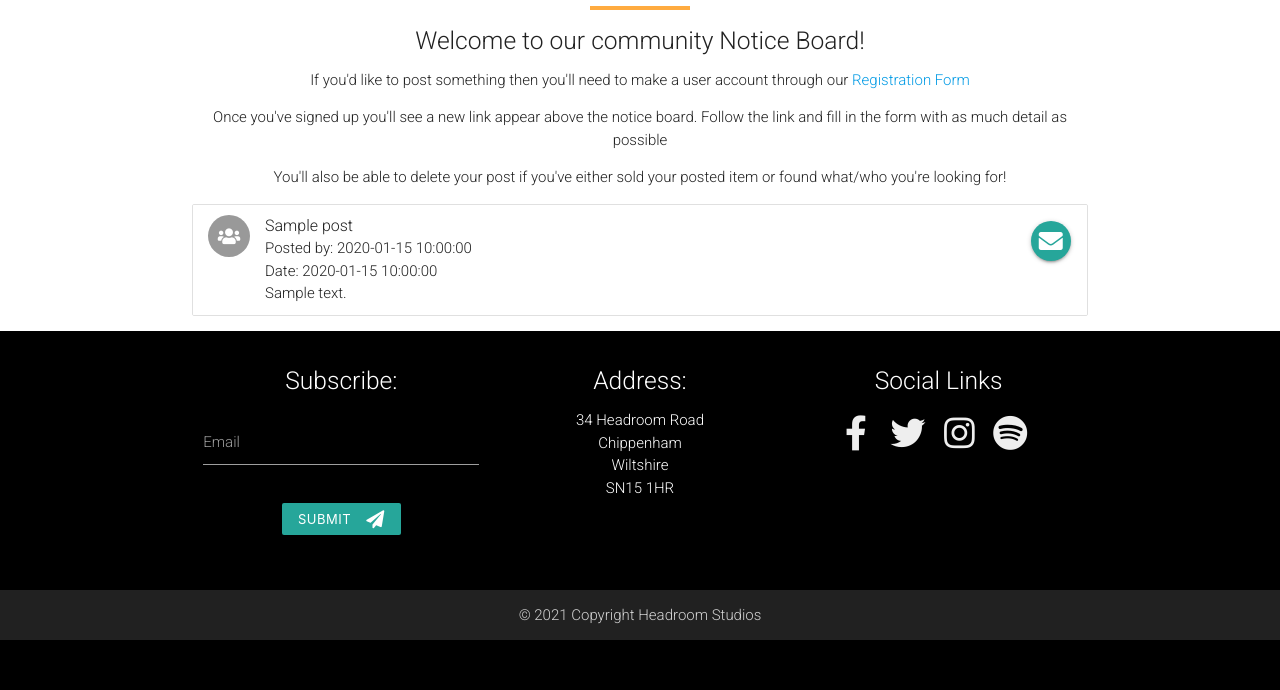
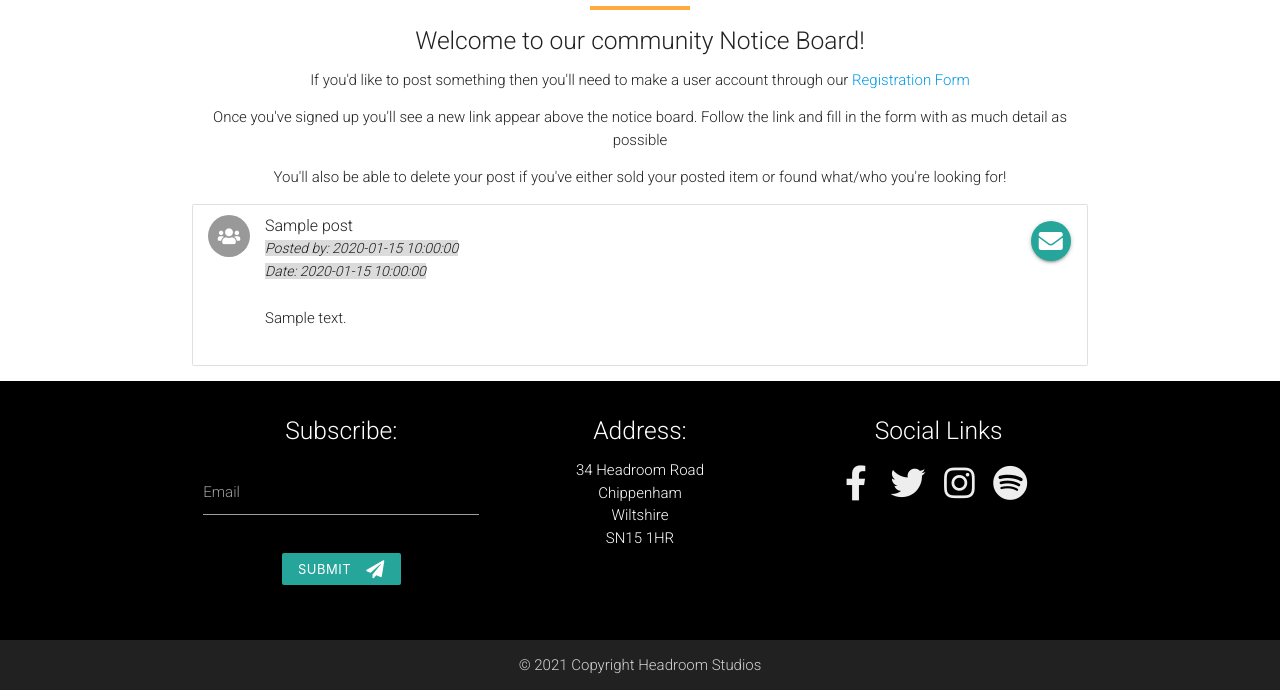
Before and after one commit to jacobroos87/headroom-studios, a Flask app: page /notice_board in a window 1280 px wide. Shown: the part 914-1604 px from the top of the page. Before the commit the page ends 1554 px from the top, so only its background shows below. Run offline with Flask 2, Linux system fonts and the light colour scheme; a database or web service that is not in the repository returns one stand-in record (values such as "Sample title"); some libraries are stand-ins or nearby versions.

Commit message:
Added styling to collection on Notice Board

```diff
--- a/static/css/style.css
+++ b/static/css/style.css
@@ -328,3 +328,32 @@ ul.collapsible {
     margin: 0;
     cursor: pointer;
 }
+
+/*------ Notice Board -----*/
+
+.collection .collection-item.avatar p {
+    margin: 25px 0px;
+}
+
+.collection-item .title {
+    width: 80%;
+    display: inline-block;
+}
+
+.collection .avatar .btn-small {
+    width: 25px;
+    height: 25px;
+    padding: 0;
+    line-height: 25px;
+}
+
+.fa-exclamation-circle:before {
+    color: #ffab40;
+    margin-bottom: 10px;
+}
+
+.user-post {
+    font-style: italic;
+    font-size: 14px;
+    background-color: #dbdbdb;
+}
```
